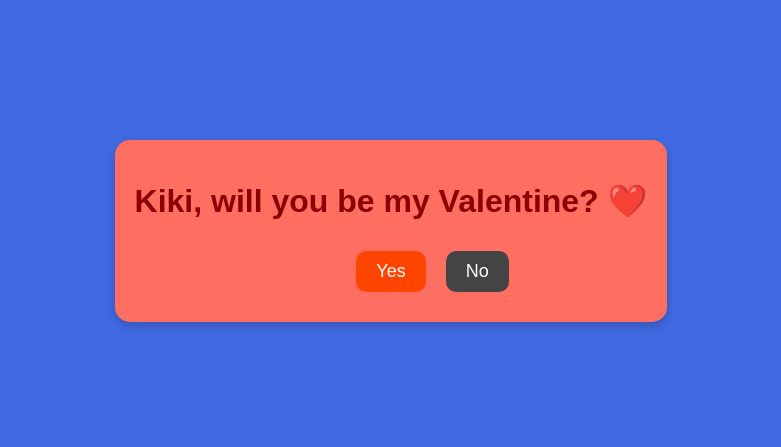
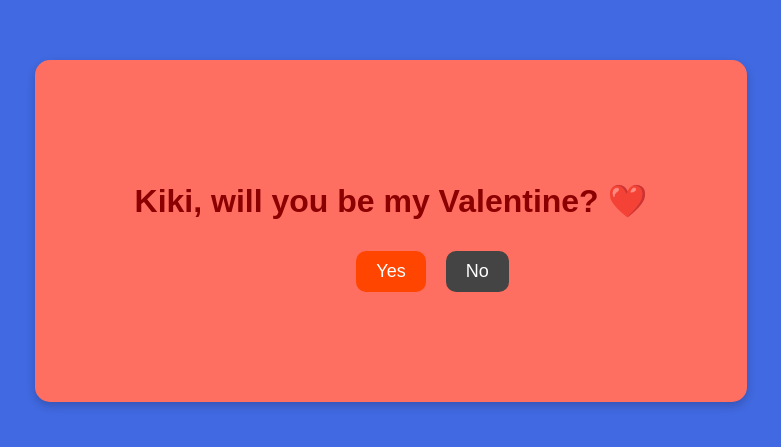
Before and after one commit to lawlsujal/Valentine, a plain HTML site: page index.html in a window 1280 px wide. Shown: the part 169-616 px from the top of the page, without its empty margins (249-1030 px from the left). Drawn offline with Linux system fonts and the light colour scheme.

Commit message:
Add files via upload

```diff
--- a/style.css
+++ b/style.css
@@ -11,8 +11,8 @@ body {
     overflow: hidden;
 }
 .container {
-    background: #FF6F61; /*peach*/
-    padding: 20px;
+    background: #FF6F61; /* Gold to complement Royal Blue */
+    padding: 100px;
     border-radius: 15px;
     box-shadow: 0 4px 10px rgba(0, 0, 0, 0.2);
     position: relative;
```
Also changed, not shown: index.html (+0 -1 lines).
